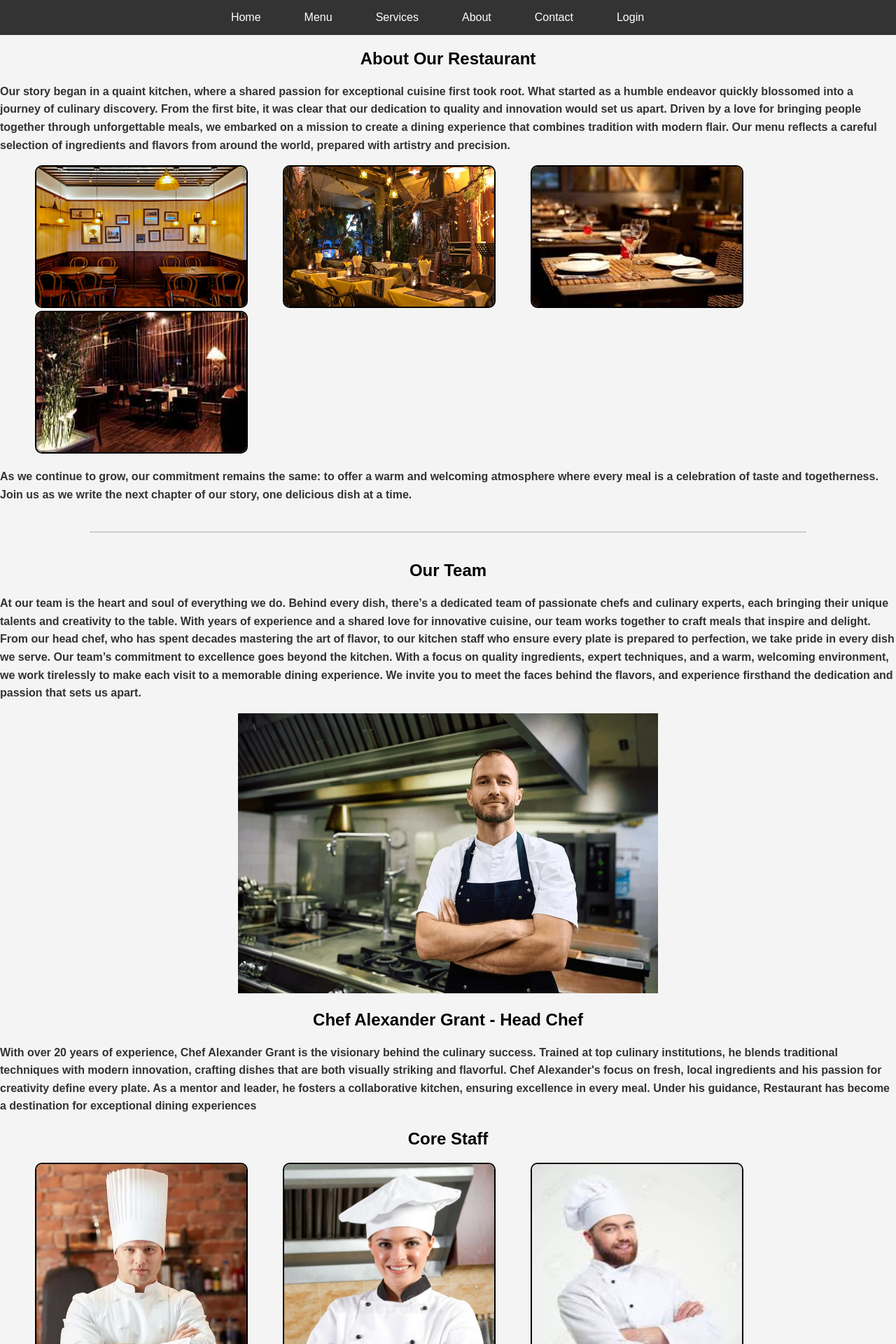
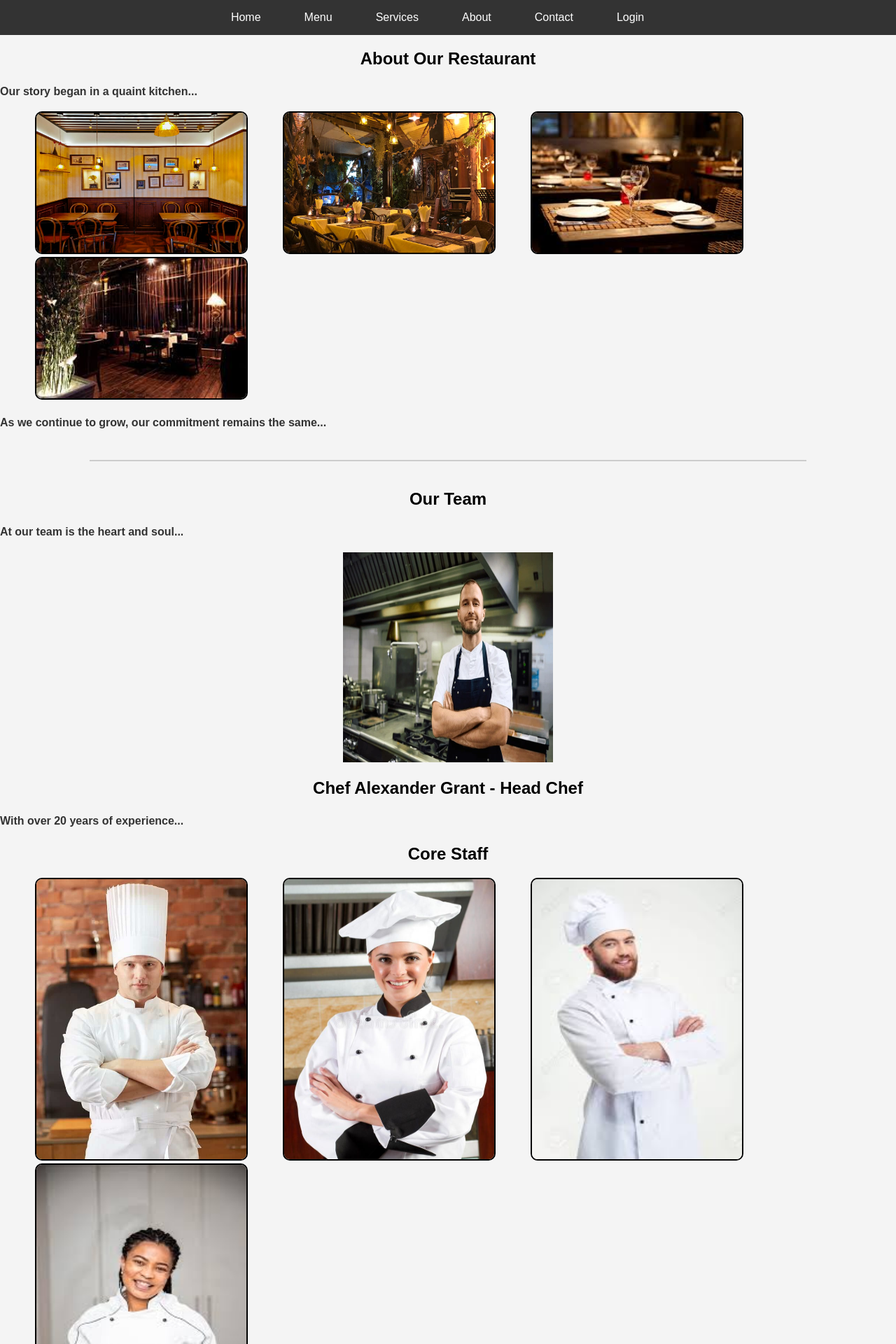
Before and after one commit to Navodi20/test_app, a Next.js app: page /About in a window 1280 px wide. Shown: the top 1920 px of the page at 70% size. Built offline with nearby package versions, Linux system fonts and the light colour scheme.

Commit message:
reoved slugs

```diff
--- a/src/app/About/page.jsx
+++ b/src/app/About/page.jsx
@@ -1,4 +1,5 @@
 import React from 'react';
+import Image from 'next/image';
 import styles from '../../app/About/page.module.css';
 
 function Page() {
@@ -6,36 +7,89 @@ function Page() {
     <div className={styles.aboutContainer}>
       <section className={styles.aboutIntro}>
         <h1><center>About Our Restaurant</center></h1>
-        <p>Our story began in a quaint kitchen, where a shared passion for exceptional cuisine first took root. What started as a humble endeavor quickly blossomed into a journey of culinary discovery. From the first bite, it was clear that our dedication to quality and innovation would set us apart. Driven by a love for bringing people together through unforgettable meals, we embarked on a mission to create a dining experience that combines tradition with modern flair. Our menu reflects a careful selection of ingredients and flavors from around the world, prepared with artistry and precision.</p>
-        <img className={styles.sameSizeImage} src="/images/intro1.jpg" alt="Overview Image"/>
-        <img className={styles.sameSizeImage} src="/images/intro2.jpeg" alt="Overview Image" />
-        <img className={styles.sameSizeImage} src="/images/intro.jpg" alt="Overview Image" />
-        <img className={styles.sameSizeImage} src="/images/intro3.jpg" alt="Overview Image" />
-        <p>As we continue to grow, our commitment remains the same: to offer a warm and welcoming atmosphere where every meal is a celebration of taste and togetherness. Join us as we write the next chapter of our story, one delicious dish at a time.</p>
+        <p>Our story began in a quaint kitchen...</p>
+        <Image
+          className={styles.sameSizeImage}
+          src="/images/intro1.jpg"
+          alt="Overview Image"
+          width={500}
+          height={300}
+        />
+        <Image
+          className={styles.sameSizeImage}
+          src="/images/intro2.jpeg"
+          alt="Overview Image"
+          width={500}
+          height={300}
+        />
+        <Image
+          className={styles.sameSizeImage}
+          src="/images/intro.jpg"
+          alt="Overview Image"
+          width={500}
+          height={300}
+        />
+        <Image
+          className={styles.sameSizeImage}
+          src="/images/intro3.jpg"
+          alt="Overview Image"
+          width={500}
+          height={300}
+        />
+        <p>As we continue to grow, our commitment remains the same...</p>
       </section>
 
       <hr className={styles.sectionDivider} />
 
       <section>
-      <div>
-        <center><h1>Our Team</h1></center>
-        <p>At our team is the heart and soul of everything we do. Behind every dish, there’s a dedicated team of passionate chefs and culinary experts, each bringing their unique talents and creativity to the table. With years of experience and a shared love for innovative cuisine, our team works together to craft meals that inspire and delight. From our head chef, who has spent decades mastering the art of flavor, to our kitchen staff who ensure every plate is prepared to perfection, we take pride in every dish we serve.
-
-        Our team’s commitment to excellence goes beyond the kitchen. With a focus on quality ingredients, expert techniques, and a warm, welcoming environment, we work tirelessly to make each visit to a memorable dining experience. We invite you to meet the faces behind the flavors, and experience firsthand the dedication and passion that sets us apart.</p>
-        <center><img src="/images/chef 1.webp" alt="Chef" className="chef-image" />
-          <h2>Chef Alexander Grant - Head Chef</h2></center>
-          <p>With over 20 years of experience, Chef Alexander Grant is the visionary behind the culinary success. Trained at top culinary institutions, he blends traditional techniques with modern innovation, crafting dishes that are both visually striking and flavorful. Chef Alexander's focus on fresh, local ingredients and his passion for creativity define every plate. As a mentor and leader, he fosters a collaborative kitchen, ensuring excellence in every meal. Under his guidance, Restaurant has become a destination for exceptional dining experiences</p>
-      </div>
-    </section>
-
+        <div>
+          <center><h1>Our Team</h1></center>
+          <p>At our team is the heart and soul...</p>
+          <center>
+            <Image
+              src="/images/chef 1.webp"
+              alt="Chef"
+              width={300}
+              height={300}
+              className="chef-image"
+            />
+            <h2>Chef Alexander Grant - Head Chef</h2>
+          </center>
+          <p>With over 20 years of experience...</p>
+        </div>
+      </section>
 
       <section>
         <div>
           <center><h2>Core Staff</h2></center>
-          <img className={styles.sameSizeImage1} src="/images/chef 2.webp" alt="Overview Image"/>
-          <img className={styles.sameSizeImage1} src="/images/chef 3.jpg" alt="Overview Image" />
-          <img className={styles.sameSizeImage1} src="/images/chef 4.jpg" alt="Overview Image" />
-          <img className={styles.sameSizeImage1} src="/images/chef 5.jpg" alt="Overview Image" />
+          <Image
+            className={styles.sameSizeImage1}
+            src="/images/chef 2.webp"
+            alt="Core Staff"
+            width={300}
+            height={300}
+          />
+          <Image
+            className={styles.sameSizeImage1}
+            src="/images/chef 3.jpg"
+            alt="Core Staff"
+            width={300}
+            height={300}
+          />
+          <Image
+            className={styles.sameSizeImage1}
+            src="/images/chef 4.jpg"
+            alt="Core Staff"
+            width={300}
+            height={300}
+          />
+          <Image
+            className={styles.sameSizeImage1}
+            src="/images/chef 5.jpg"
+            alt="Core Staff"
+            width={300}
+            height={300}
+          />
         </div>
       </section>
       <hr className={styles.sectionDivider} />
--- a/src/app/Menu/Beverages/[Beverages]/page.jsx
+++ b/src/app/Menu/Beverages/[Beverages]/page.jsx
@@ -12,7 +12,6 @@ const Items = [
 ];
 
 const BeverageOrderPage = ({ params }) => {
-  const { slug } = params;
 
 
   const itemB = Items.filter((obj)=>obj.slug===params.Beverages)
--- a/src/app/Menu/Breakfast/[item]/page.jsx
+++ b/src/app/Menu/Breakfast/[item]/page.jsx
@@ -10,7 +10,6 @@ const breakfastItems = [
 ];
 
 const BreakfastOrderPage = ({ params }) => {
-  const { slug } = params;
 
 
     const itemB = breakfastItems.filter((obj)=>obj.slug===params.item)
--- a/src/app/Menu/Desserts/[Dessert]/page.jsx
+++ b/src/app/Menu/Desserts/[Dessert]/page.jsx
@@ -11,7 +11,6 @@ const dessertItems = [
 ];
 
 const DessertOrderPage = ({ params }) => {
-  const { slug } = params;
 
   const itemB = dessertItems.filter((obj)=>obj.slug===params.Dessert)
     const Dessert =itemB[0]
--- a/src/app/Menu/Dinner/[Dinner]/page.jsx
+++ b/src/app/Menu/Dinner/[Dinner]/page.jsx
@@ -11,7 +11,6 @@ const dinnerItems = [
 ];
 
 const DinnerOrderPage = ({ params }) => {
-  const { slug } = params;
 
   const itemB = dinnerItems.filter((obj)=>obj.slug===params.Dinner)
     const Dinner =itemB[0]
--- a/src/app/Menu/Lunch/[Lunch]/page.jsx
+++ b/src/app/Menu/Lunch/[Lunch]/page.jsx
@@ -1,6 +1,5 @@
 'use client'
 import Link from 'next/link';
-import Image from 'next/image';
 import styles from './page.module.css';
 
 const lunchItems = [
@@ -11,7 +10,6 @@ const lunchItems = [
 ];
 
 const LunchItemPage = ({ params }) => {
-  const { slug } = params;
 
   const itemB = lunchItems.filter((obj)=>obj.slug===params.Lunch)
     const Lunch =itemB[0]
```
